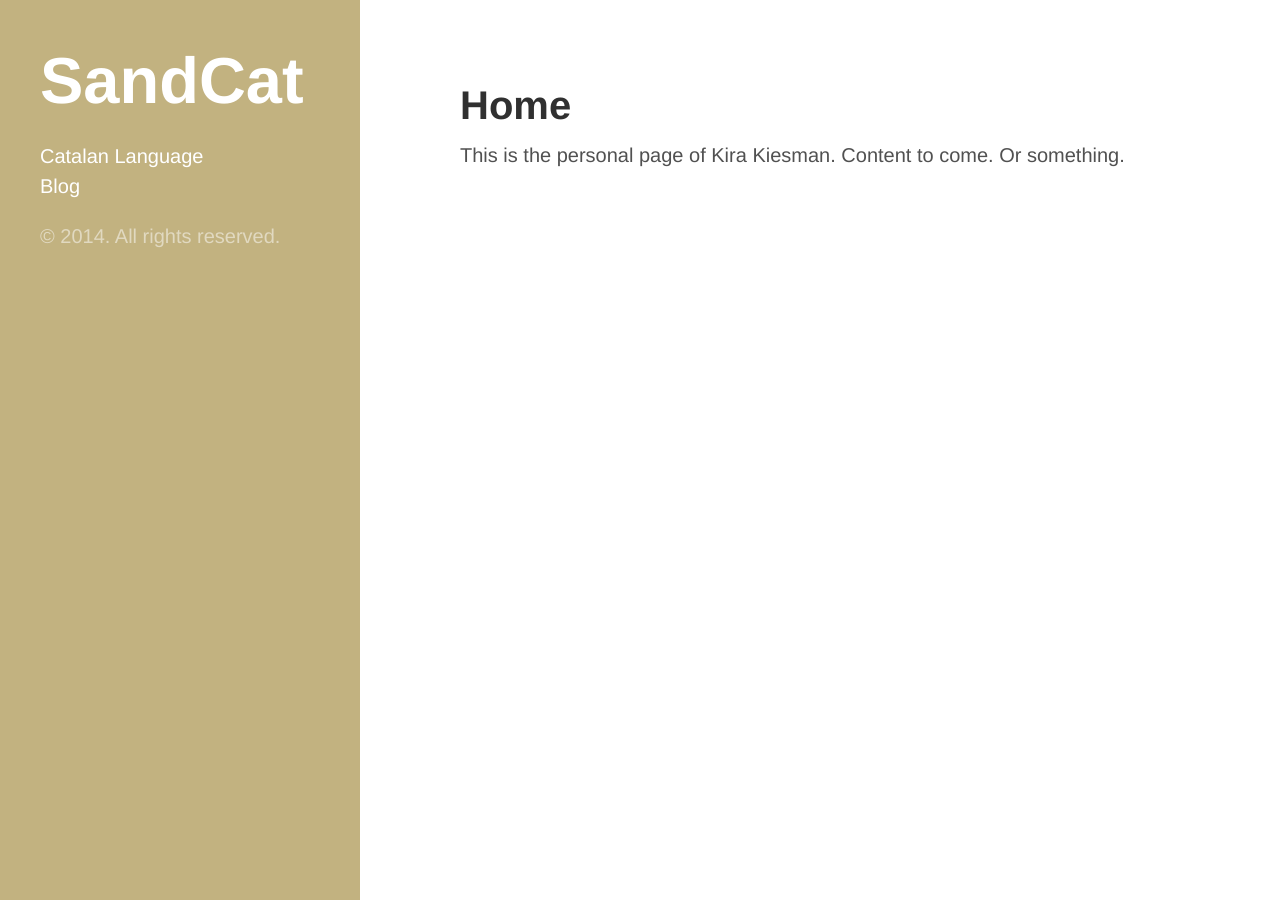
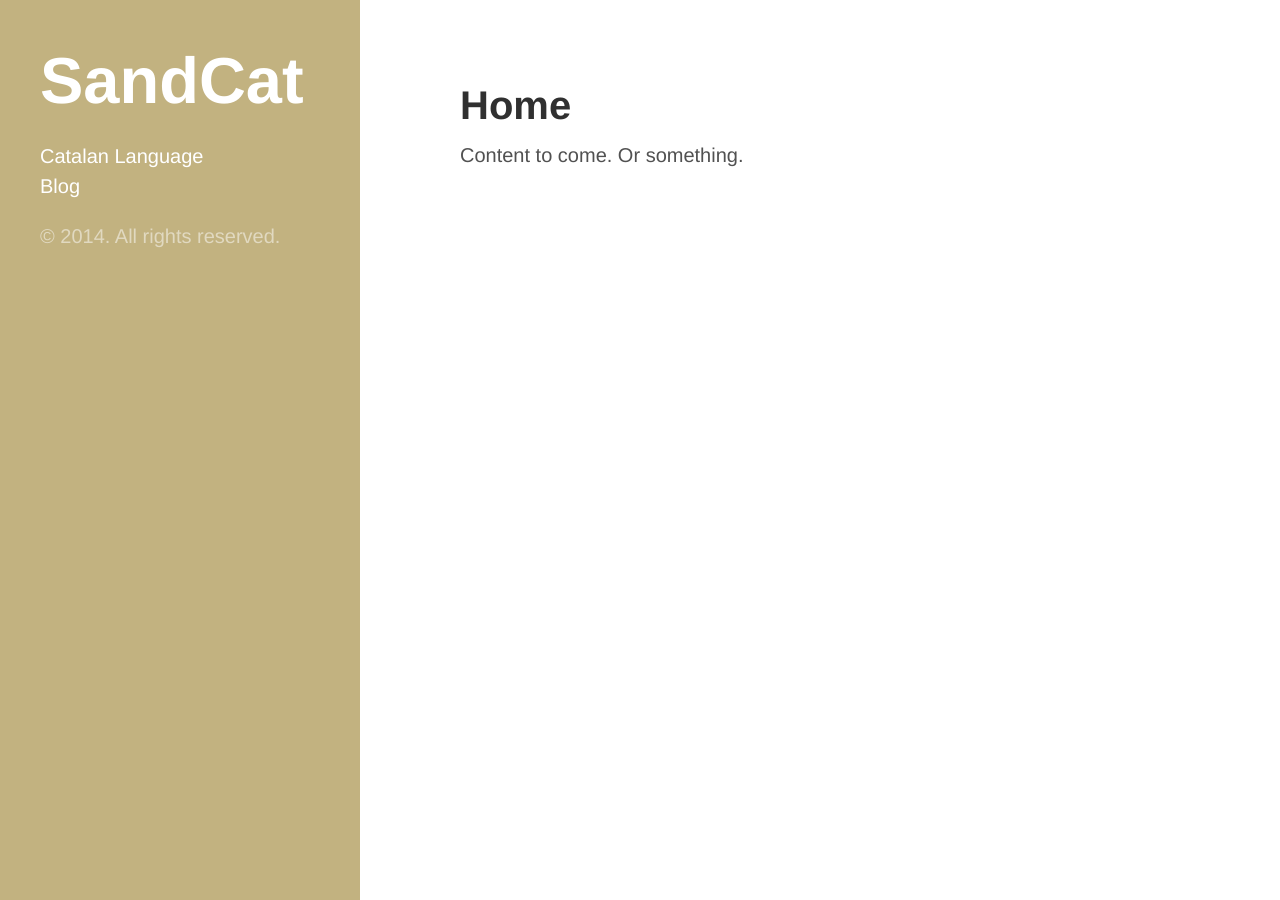
Before and after one commit to okerabi/okerabi.github.io, a Jekyll site: the page built from index.md, in a window 1280 px wide. Built offline with Jekyll 4.4.1, drawn with Linux system fonts in a browser that asks for light colours; Markdown is read by kramdown in place of the engine named in the settings.

Commit message:
Updated index.md

```diff
--- a/index.md
+++ b/index.md
@@ -1,5 +1,7 @@
 ---
 layout: index_page
 title: Home
+published: true
 ---
-This is the personal page of Kira Kiesman. Content to come. Or something.
+
+Content to come. Or something.
```
